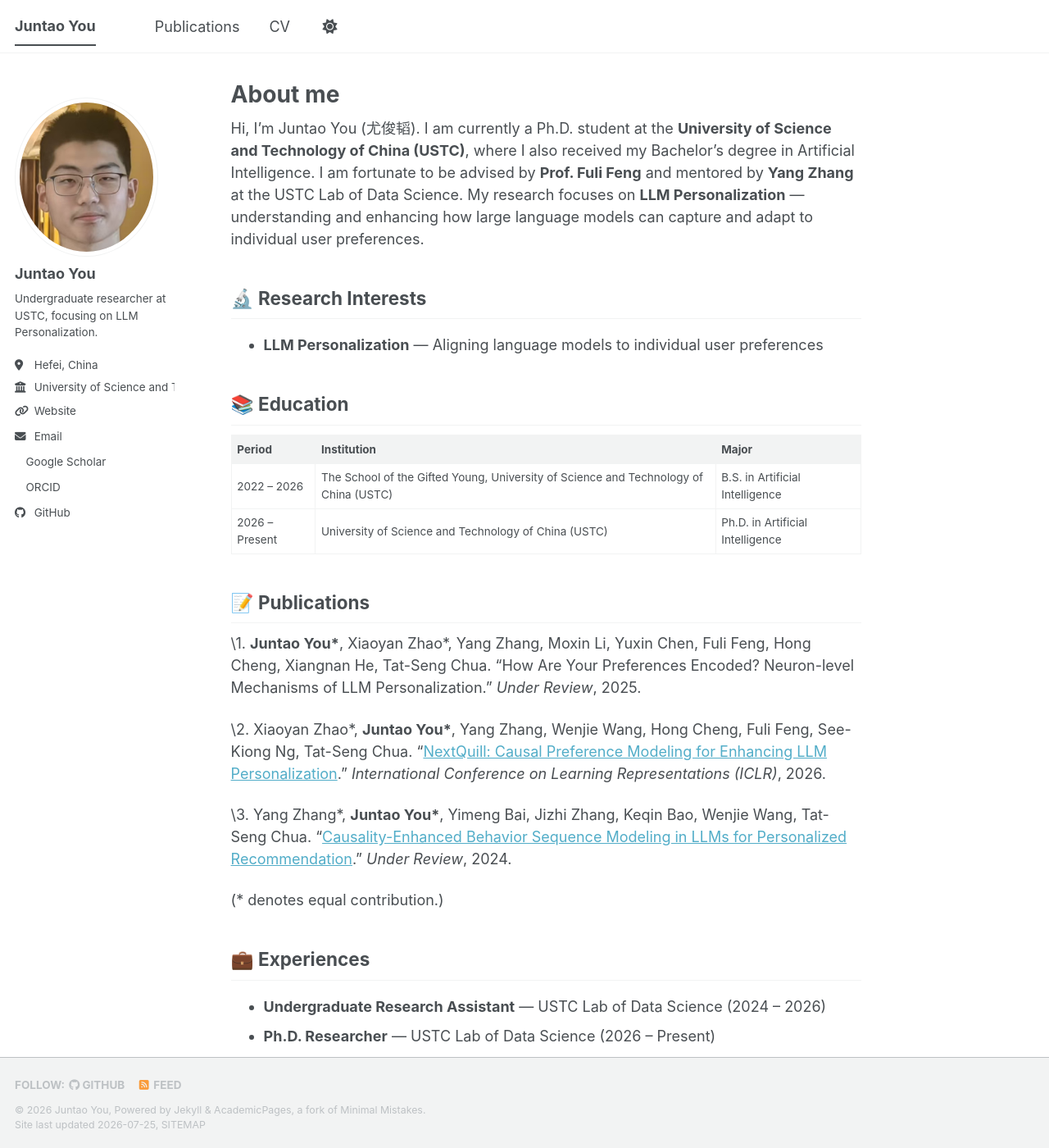
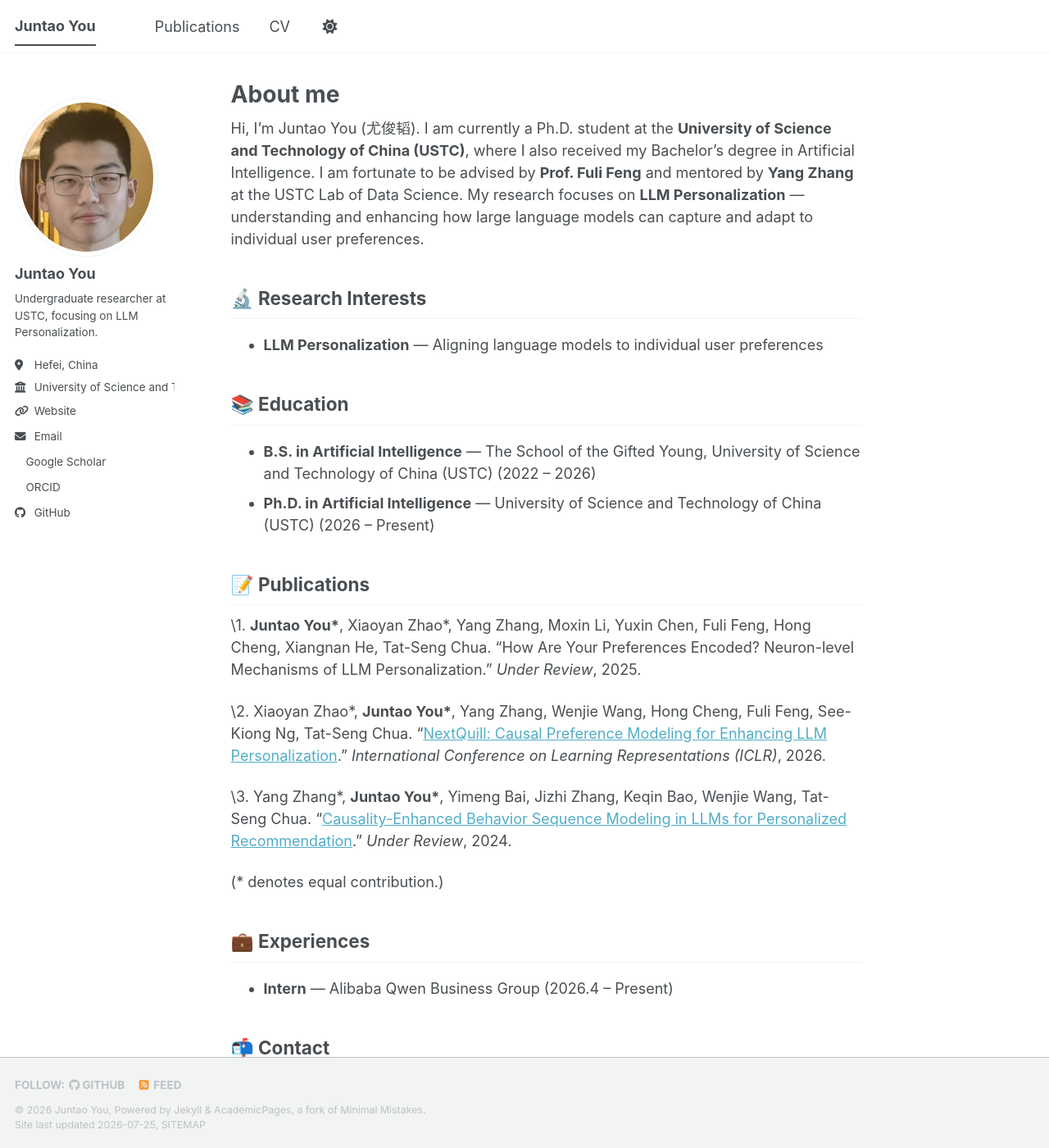
Before and after one commit to juntaoyou/juntaoyou.github.io, a Jekyll site: the page built from _pages/about.md, in a window 1280 px wide and 1400 px high. Shown: the whole window at 82% size. Built offline with Jekyll 4.4.1, drawn with Linux system fonts in a browser that asks for light colours; a style sheet for code colours, icons or effects is not loaded.

Commit message:
Education to list format, clean up Experiences

```diff
--- a/_pages/about.md
+++ b/_pages/about.md
@@ -17,10 +17,8 @@ Hi, I'm Juntao You (尤俊韬). I am currently a Ph.D. student at the **Universi
 
 ## 📚 Education
 
-| Period | Institution | Major |
-|--------|------------|-------|
-| 2022 – 2026 | The School of the Gifted Young, University of Science and Technology of China (USTC) | B.S. in Artificial Intelligence |
-| 2026 – Present | University of Science and Technology of China (USTC) | Ph.D. in Artificial Intelligence |
+- **B.S. in Artificial Intelligence** — The School of the Gifted Young, University of Science and Technology of China (USTC) (2022 – 2026)
+- **Ph.D. in Artificial Intelligence** — University of Science and Technology of China (USTC) (2026 – Present)
 
 
 ## 📝 Publications
@@ -35,8 +33,6 @@ Hi, I'm Juntao You (尤俊韬). I am currently a Ph.D. student at the **Universi
 
 ## 💼 Experiences
 
-- **Undergraduate Research Assistant** — USTC Lab of Data Science (2024 – 2026)
-- **Ph.D. Researcher** — USTC Lab of Data Science (2026 – Present)
 - **Intern** — Alibaba Qwen Business Group (2026.4 – Present)
 
 ## 📬 Contact
```
Also changed, not shown: _pages/cv.md (+0 -4 lines).
